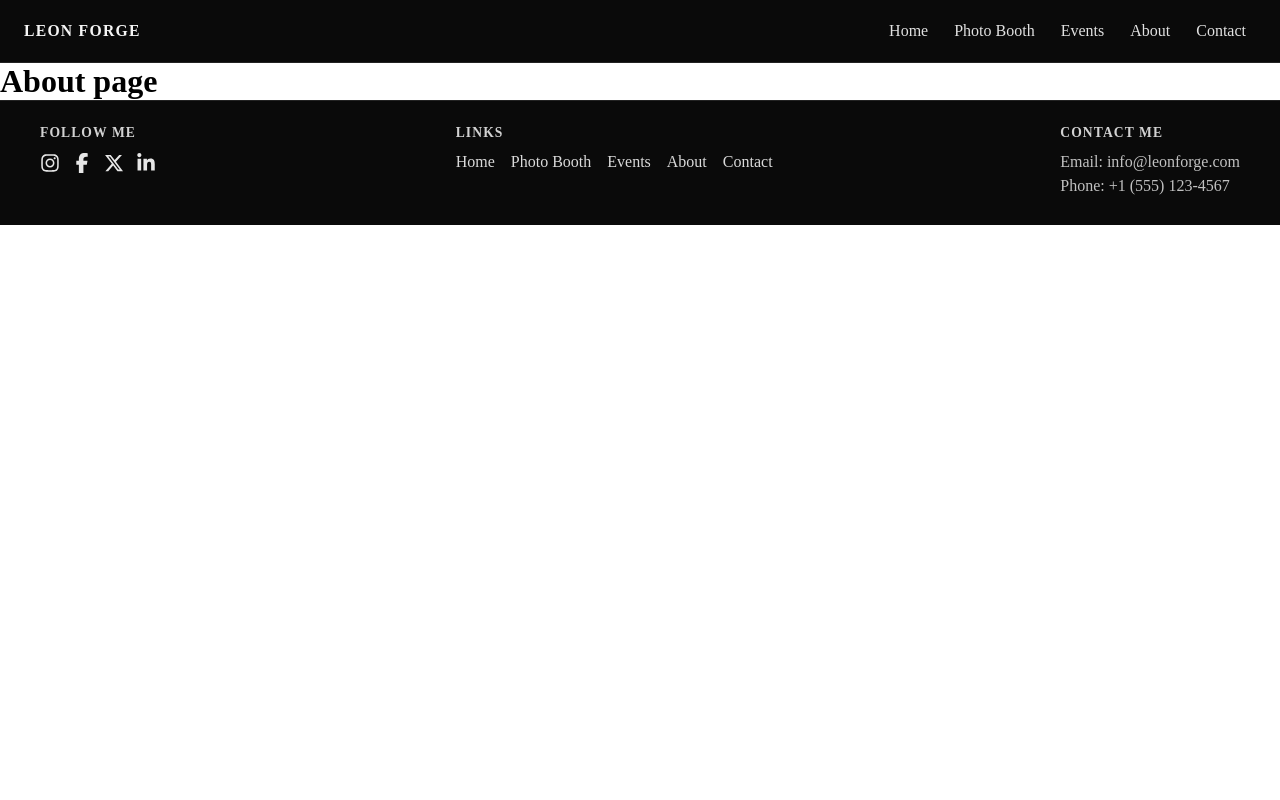
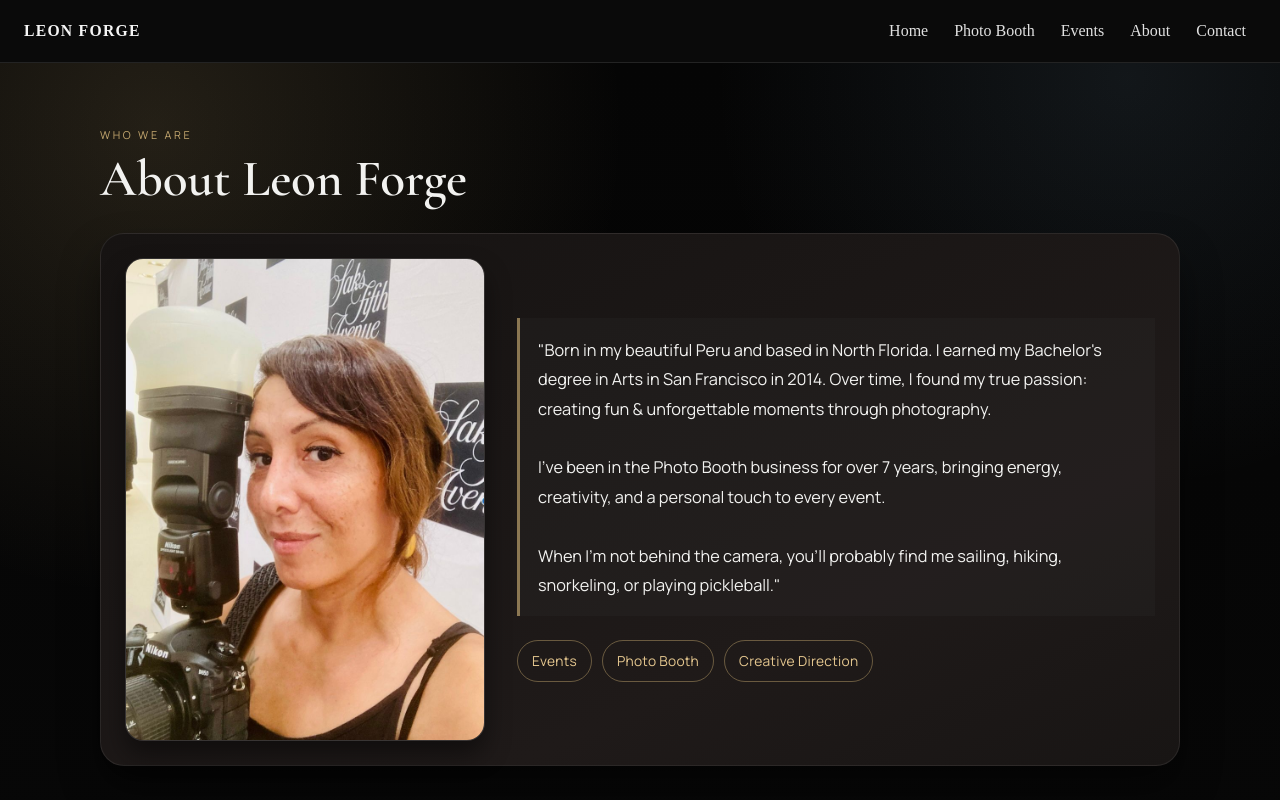
Before and after one commit to leon1186/Leon-Forge, a React (Vite) app in the folder frontend/: page /about in a window 1280 px wide. Shown: the top 800 px of the page. Built offline with nearby package versions, Linux system fonts and the light colour scheme.

Commit message:
Refactor code structure for improved readability and maintainability

```diff
--- a/frontend/src/pages/AboutPage.css
+++ b/frontend/src/pages/AboutPage.css
@@ -0,0 +1,145 @@
+@import url("https://fonts.googleapis.com/css2?family=Cormorant+Garamond:wght@500;600&family=Manrope:wght@300;400;500;600&display=swap");
+
+.about-page {
+  --about-bg: #070707;
+  --about-panel: #161312;
+  --about-text: #f2f2f0;
+  --about-muted: #b8b3a8;
+  --about-accent: #c6a970;
+  min-height: 100vh;
+  color: var(--about-text);
+  background:
+    radial-gradient(
+      circle at 12% 8%,
+      rgba(198, 169, 112, 0.16),
+      transparent 35%
+    ),
+    radial-gradient(
+      circle at 88% 2%,
+      rgba(115, 150, 176, 0.12),
+      transparent 30%
+    ),
+    linear-gradient(180deg, #050505, var(--about-bg));
+  padding: 64px 20px 56px;
+  font-family: "Manrope", sans-serif;
+}
+
+.about-header {
+  max-width: 1080px;
+  margin: 0 auto 26px;
+}
+
+.about-kicker {
+  margin: 0;
+  text-transform: uppercase;
+  letter-spacing: 0.24em;
+  font-size: 0.68rem;
+  color: var(--about-accent);
+}
+
+.about-header h1 {
+  margin: 10px 0 0;
+  font-size: clamp(2rem, 4vw, 3.4rem);
+  line-height: 1.08;
+  font-family: "Cormorant Garamond", serif;
+  font-weight: 600;
+}
+
+.about-container {
+  width: min(1080px, 100%);
+  margin: 0 auto;
+  background: linear-gradient(155deg, var(--about-panel), #1f1a19 70%, #181514);
+  border: 1px solid rgba(255, 255, 255, 0.08);
+  border-radius: 24px;
+  box-shadow: 0 22px 40px rgba(0, 0, 0, 0.42);
+  display: grid;
+  grid-template-columns: 360px 1fr;
+  gap: 32px;
+  padding: 24px;
+}
+
+.photo-frame {
+  margin: 0;
+  border-radius: 18px;
+  overflow: hidden;
+  border: 1px solid rgba(255, 255, 255, 0.12);
+  box-shadow: 0 14px 26px rgba(0, 0, 0, 0.45);
+}
+
+.photo-frame img {
+  display: block;
+  width: 100%;
+  height: 100%;
+  min-height: 420px;
+  object-fit: cover;
+}
+
+.description {
+  align-self: center;
+  font-size: 1rem;
+  line-height: 1.7;
+  color: var(--about-muted);
+}
+
+.testimonial__quote {
+  margin: 0;
+  padding: 18px 18px 16px;
+  border-left: 3px solid rgba(198, 169, 112, 0.65);
+  background: rgba(255, 255, 255, 0.02);
+  color: var(--about-text);
+  font-size: 1.02rem;
+  line-height: 1.8;
+}
+
+.about-highlights {
+  list-style: none;
+  display: flex;
+  flex-wrap: wrap;
+  gap: 10px;
+  padding: 0;
+  margin: 24px 0 0;
+}
+
+.about-highlights li {
+  border: 1px solid rgba(198, 169, 112, 0.45);
+  border-radius: 999px;
+  padding: 8px 14px;
+  color: #e5c78f;
+  font-size: 0.86rem;
+  letter-spacing: 0.02em;
+}
+
+@media (max-width: 900px) {
+  .about-container {
+    grid-template-columns: 1fr;
+    gap: 20px;
+    padding: 18px;
+  }
+
+  .photo-frame img {
+    min-height: 280px;
+    max-height: 420px;
+  }
+}
+
+@media (max-width: 600px) {
+  .about-page {
+    padding: 42px 14px 36px;
+  }
+
+  .about-header {
+    margin-bottom: 16px;
+  }
+
+  .about-header h1 {
+    font-size: 2rem;
+  }
+
+  .description {
+    font-size: 0.98rem;
+  }
+
+  .testimonial__quote {
+    padding: 14px 14px 12px;
+  }
+}
--- a/frontend/src/pages/AboutPage.jsx
+++ b/frontend/src/pages/AboutPage.jsx
@@ -1,10 +1,45 @@
 import "./AboutPage.css";
+import photoUrl from "../assets/photo.jpg";
 
 function AboutPage() {
+  const highlights = ["Events", "Photo Booth", "Creative Direction"];
+
   return (
-    <div className="about-page">
-      <h1>About page</h1>
-    </div>
+    <section className="about-page" aria-labelledby="about-title">
+      <header className="about-header">
+        <p className="about-kicker">Who we are</p>
+        <h1 id="about-title">About Leon Forge</h1>
+      </header>
+
+      <div className="about-container">
+        <figure className="photo-frame">
+          <img src={photoUrl} alt="Portrait of Leon Forge" loading="lazy" />
+        </figure>
+
+        <article className="description">
+          <p className="testimonial__quote">
+            "Born in my beautiful Peru and based in North Florida. I earned my
+            Bachelor's degree in Arts in San Francisco in 2014. Over time, I
+            found my true passion: creating fun & unforgettable moments through
+            photography.
+            <br />
+            <br />
+            I've been in the Photo Booth business for over 7 years, bringing
+            energy, creativity, and a personal touch to every event.
+            <br />
+            <br />
+            When I'm not behind the camera, you'll probably find me sailing,
+            hiking, snorkeling, or playing pickleball."
+          </p>
+
+          <ul className="about-highlights" aria-label="Core services">
+            {highlights.map((item) => (
+              <li key={item}>{item}</li>
+            ))}
+          </ul>
+        </article>
+      </div>
+    </section>
   );
 }
 
```
Also changed, not shown: frontend/src/assets/photo.jpg (added).
